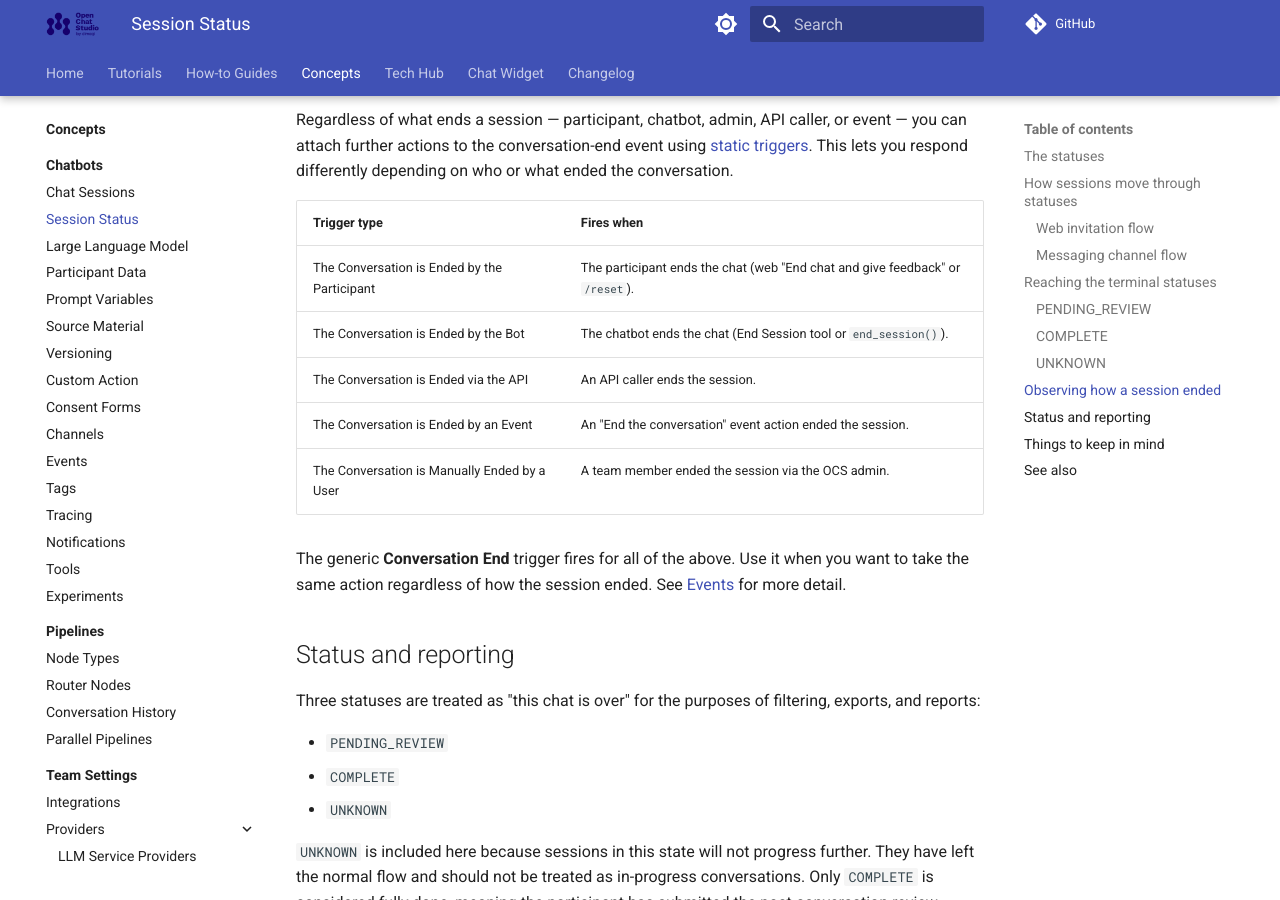
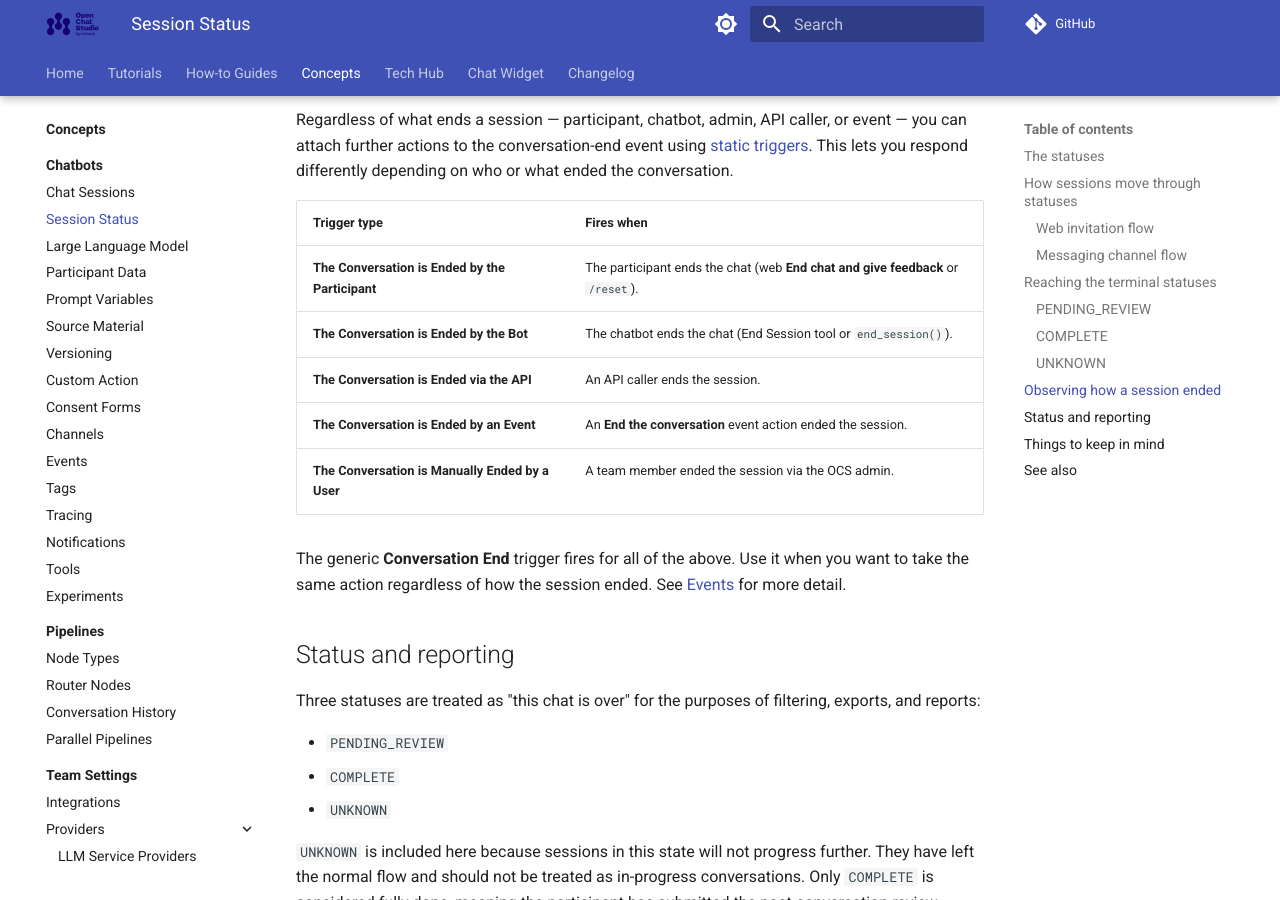
Before and after one commit to dimagi/open-chat-studio-docs, an MkDocs documentation site: the page built from docs/concepts/session_status.md, in a window 1280 px wide and 900 px high, scrolled down 4150 px. Built offline with MkDocs 1.6.1 and Material for MkDocs 9.7.7, drawn with Linux system fonts in a browser that asks for light colours; a script that is not in the unit is left out; comment, search, counter and statistics services are not loaded.

Commit message:
Readablity: bold for UI controls.

```diff
--- a/docs/concepts/session_status.md
+++ b/docs/concepts/session_status.md
@@ -111,11 +111,11 @@ This lets you respond differently depending on who or what ended the conversatio
 
 | Trigger type | Fires when |
 |--------------|------------|
-| The Conversation is Ended by the Participant | The participant ends the chat (web "End chat and give feedback" or `/reset`). |
-| The Conversation is Ended by the Bot | The chatbot ends the chat (End Session tool or `end_session()`). |
-| The Conversation is Ended via the API | An API caller ends the session. |
-| The Conversation is Ended by an Event | An "End the conversation" event action ended the session. |
-| The Conversation is Manually Ended by a User | A team member ended the session via the OCS admin. |
+| **The Conversation is Ended by the Participant** | The participant ends the chat (web **End chat and give feedback** or `/reset`). |
+| **The Conversation is Ended by the Bot** | The chatbot ends the chat (End Session tool or `end_session()`). |
+| **The Conversation is Ended via the API** | An API caller ends the session. |
+| **The Conversation is Ended by an Event** | An **End the conversation** event action ended the session. |
+| **The Conversation is Manually Ended by a User** | A team member ended the session via the OCS admin. |
 
 The generic **Conversation End** trigger fires for all of the above. Use it when you want to take the same action regardless of how the session ended. See [Events](events.md) for more detail.
 
```
Also changed, not shown: docs/concepts/consent.md (+1 -1 lines), docs/concepts/participant_data.md (+3 -3 lines), docs/concepts/tags.md (+1 -1 lines).
